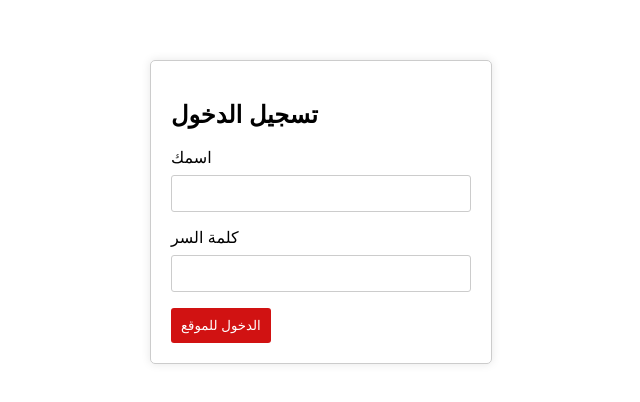
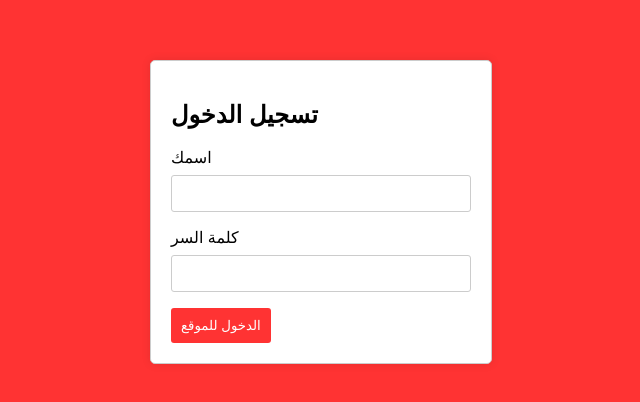
Before and after one commit to Basha-Hosting/login, a plain HTML site: page index.html in a window 1280 px wide. Shown: the part 188-590 px from the top of the page, without its empty margins (319-959 px from the left). Drawn offline with Linux system fonts and the light colour scheme.

Commit message:
Update login.css

```diff
--- a/login.css
+++ b/login.css
@@ -5,6 +5,7 @@ body {
   align-items: center;
   height: 100vh;
   margin: 0;
+  background-color: #ff3333; /* لون الخلفية */
 }
 
 .login-container {
@@ -13,6 +14,7 @@ body {
   border: 1px solid #ccc;
   border-radius: 5px;
   box-shadow: 0 0 10px rgba(0, 0, 0, 0.1);
+  background-color: white; /* لون خلفية النموذج */
 }
 
 form {
@@ -32,7 +34,7 @@ body {
 }
 
 button {
-    background-color: #d11212;
+  background-color: #ff3333; /* لون زر الدخول */
   color: white;
   padding: 10px;
   border: none;
@@ -41,5 +43,5 @@ body {
 }
 
 button:hover {
-    background-color: #bd1921;
+  background-color: #cc0000; /* لون زر الدخول عند التحويم */
 }
```
Lines whose indentation alone changed are shown as unchanged.
